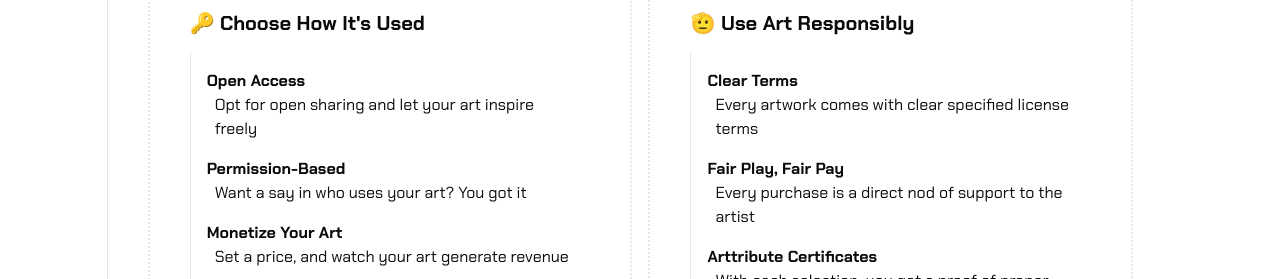
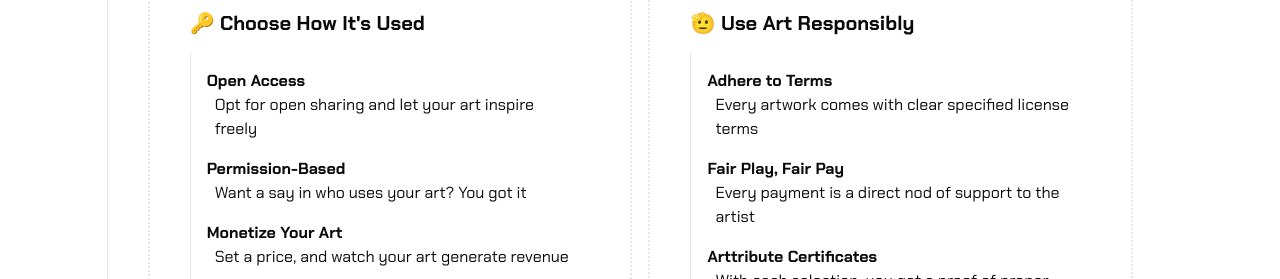
Before and after one commit to Arttribute/arttribute-product, a Next.js app: page / in a window 1280 px wide. Shown: the part 1035-1314 px from the top of the page. Built offline with nearby package versions, Linux system fonts and the light colour scheme.

Commit message:
how it works update

```diff
--- a/components/how-it-works.tsx
+++ b/components/how-it-works.tsx
@@ -18,7 +18,9 @@ export function HowItWorks({}: React.HTMLAttributes<HTMLElement>) {
           </div>
 
           <div className="m-10">
-            <h4 className="text-xl font-bold mb-4">🔑 Choose How It's Used</h4>
+            <h4 className="text-xl font-bold mb-4">
+              🔑 Choose How It&apos;s Used
+            </h4>
             <div className="border-l p-4">
               <b>Open Access</b>
               <p className="text-md mb-4 ml-2">
@@ -58,13 +60,13 @@ export function HowItWorks({}: React.HTMLAttributes<HTMLElement>) {
           <div className="m-10">
             <h4 className="text-xl font-bold mb-4">🫡 Use Art Responsibly</h4>
             <div className="border-l p-4">
-              <b>Clear Terms</b>
+              <b>Adhere to Terms</b>
               <p className="text-md mb-4 ml-2">
                 Every artwork comes with clear specified license terms
               </p>
               <b>Fair Play, Fair Pay</b>
               <p className="text-md mb-4 ml-2">
-                Every purchase is a direct nod of support to the artist
+                Every payment is a direct nod of support to the artist
               </p>
               <b>Arttribute Certificates</b>
               <p className="text-md mb-4 ml-2">
```
